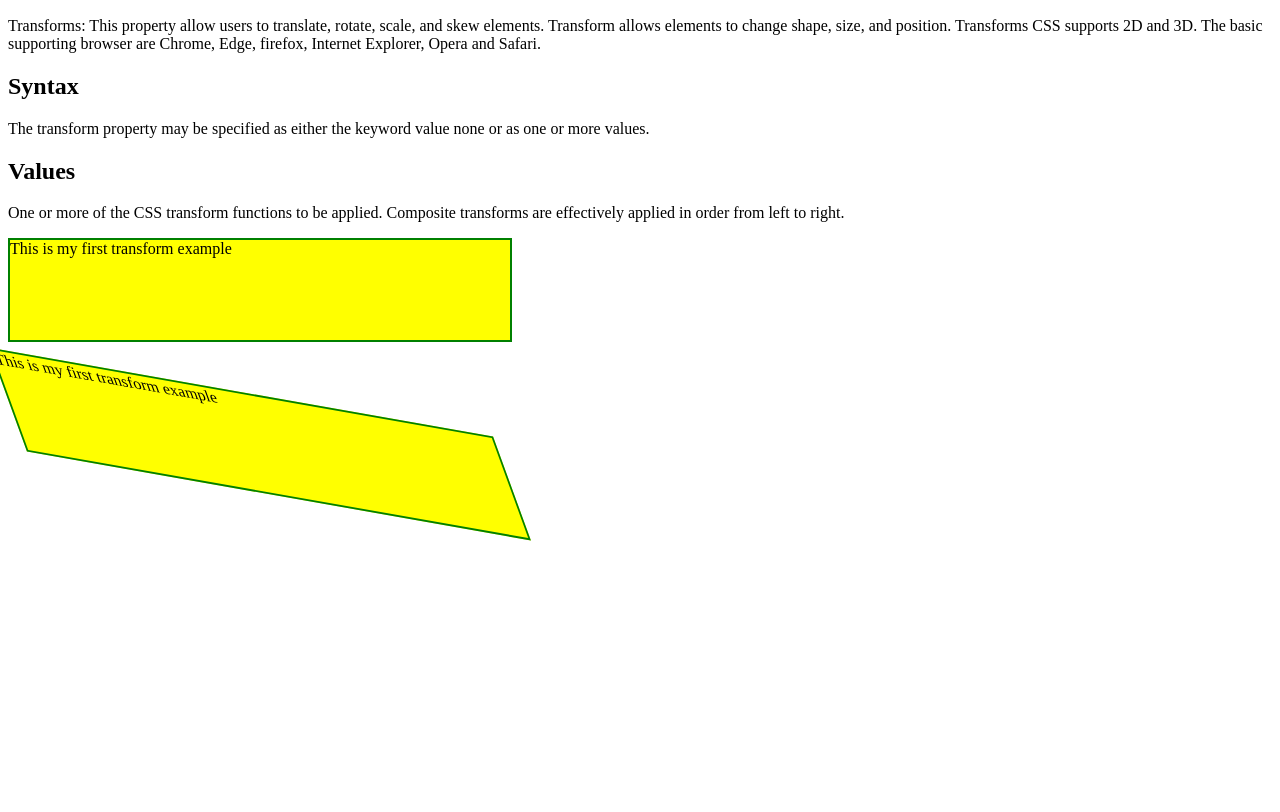
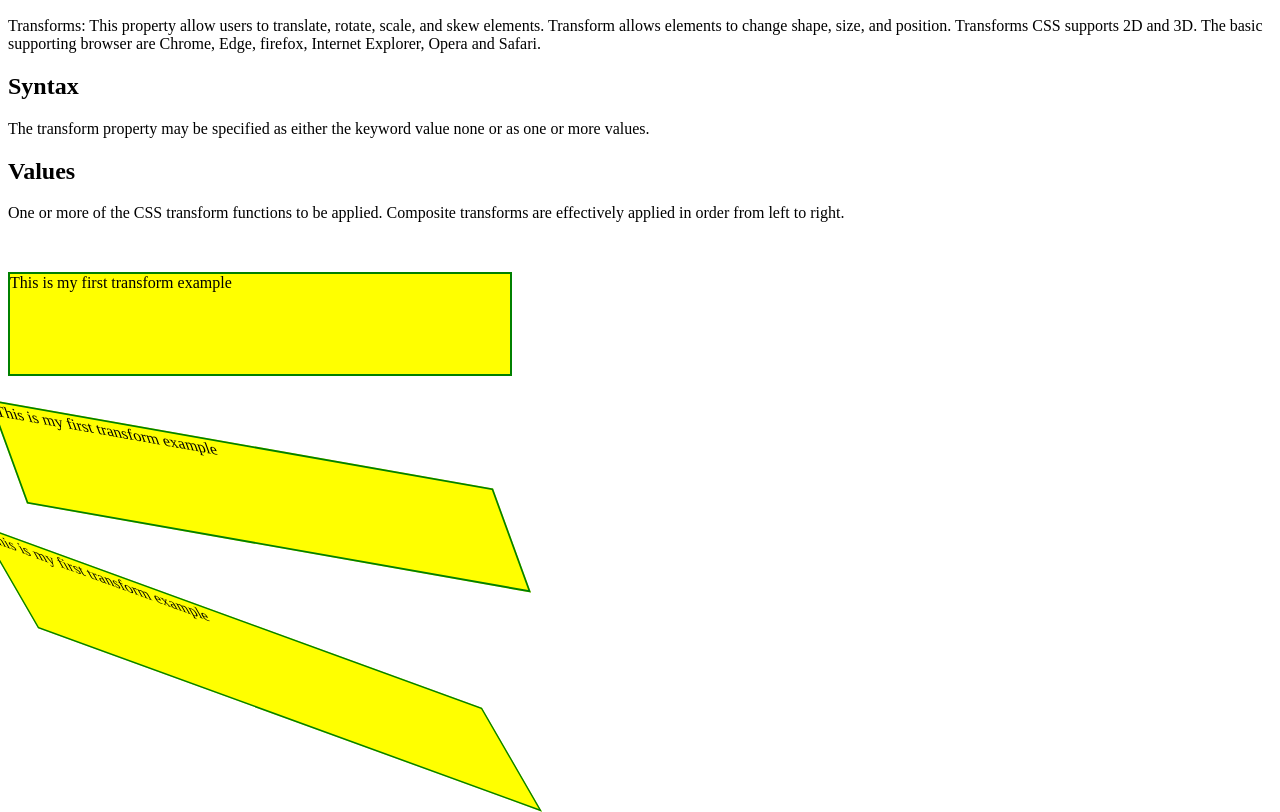
Before and after one commit to puspakhanal70726/mycss, a plain HTML site: page index.html in a window 1280 px wide. Shown: the part 110-922 px from the top of the page. Before the commit the page ends 800 px from the top, so only its background shows below. Drawn offline with Linux system fonts and the light colour scheme.

Commit message:
I added one more picture of transform

```diff
--- a/index.html
+++ b/index.html
@@ -25,17 +25,26 @@
         </p>
       </div>
         <div>
+          <br>
             <p class="hello">
               This is my first transform example
             </p>
+          </br>
         </div>
         <div>
-          </br>
+          <br>
             <p class="hello1">
               This is my first transform example
             </p>
           </br>
       </div>
+      <div>
+        <br>
+          <p class="hello2">
+            This is my first transform example
+          </p>
+        </br>
+    </div>
   </body>
   </html>
   </html>
--- a/style.css
+++ b/style.css
@@ -21,3 +21,12 @@ p.hello1{
   -webkit-transform: skew(20deg, 10deg); /* Safari */
   transform: skew(20deg, 10deg); /* standard syntax */
 }
+p.hello2{
+  width: 500px;
+  height: 100px;
+  background-color: yellow;
+  border: 2px solid green;
+  -ms-transform: skew(30deg, 20deg); /* IE 9 */
+  -webkit-transform: skew(30deg, 20deg); /* Safari */
+  transform: skew(30deg, 20deg); /* standard syntax */
+}
```
